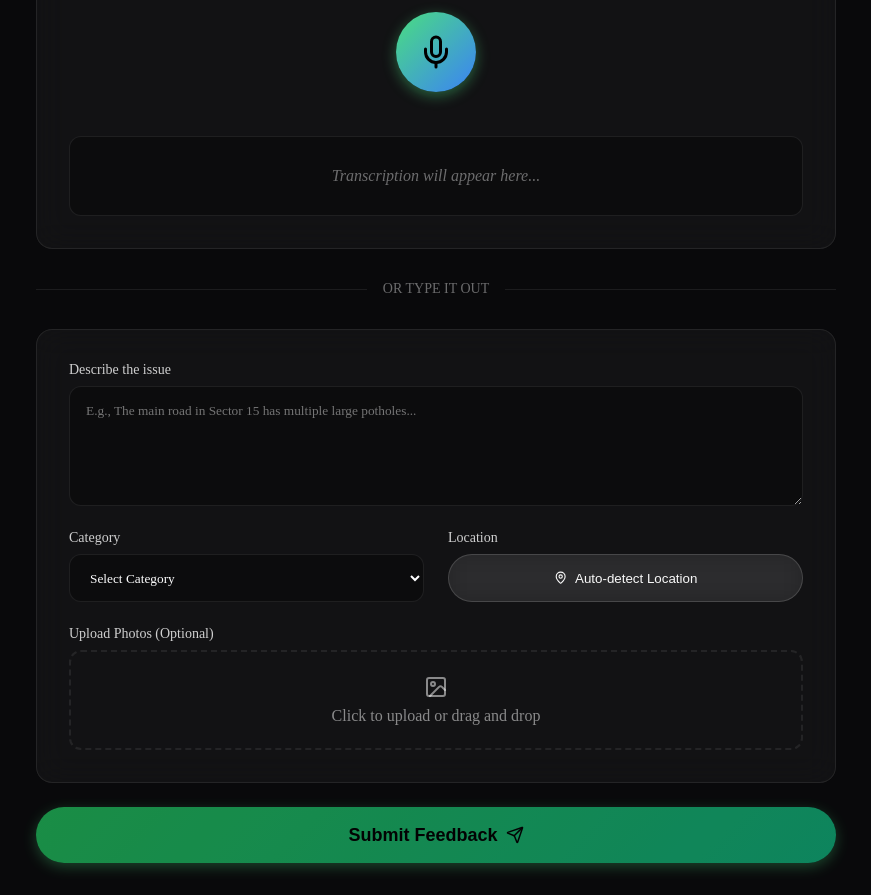
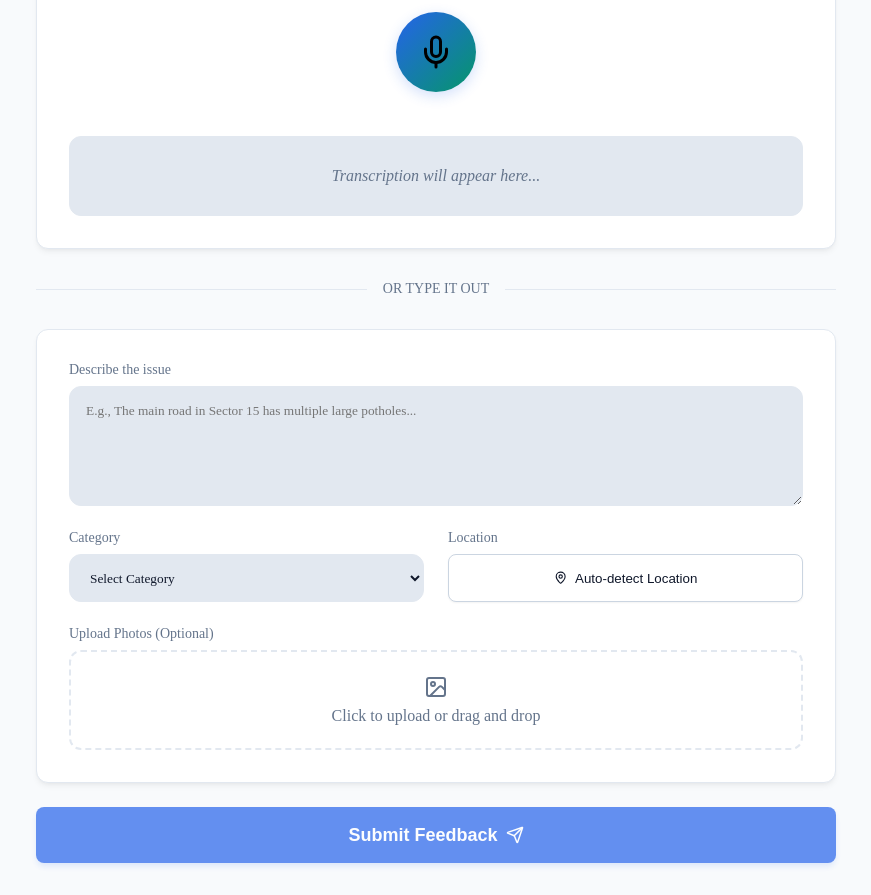
Before and after one commit to lohithabandirala/build2, a Next.js app: page /report in a window 1280 px wide. Shown: the part 380-1275 px from the top of the page, without its empty margins (204-1075 px from the left). Built offline with nearby package versions, Linux system fonts and the light colour scheme.

Commit message:
refactor(ui): overhaul design to human-centric light mode without glassmorphism

```diff
--- a/src/app/globals.css
+++ b/src/app/globals.css
@@ -1,14 +1,15 @@
 :root {
-  --background: #09090b; /* Sleek dark mode background */
-  --foreground: #fafafa; /* Light text */
-  --primary: #4ade80; /* Vibrant neon green */
-  --primary-glow: rgba(74, 222, 128, 0.4);
-  --secondary: #3b82f6; /* Electric blue */
-  --secondary-glow: rgba(59, 130, 246, 0.4);
-  --accent: #f43f5e; /* Neon pink/red */
-  --glass: rgba(255, 255, 255, 0.04);
-  --glass-border: rgba(255, 255, 255, 0.08);
-  --panel-bg: rgba(24, 24, 27, 0.6);
+  --background: #f8fafc;
+  --foreground: #0f172a;
+  --foreground-muted: #64748b;
+  --primary: #2563eb;
+  --primary-glow: rgba(37, 99, 235, 0.2);
+  --secondary: #059669;
+  --secondary-glow: rgba(5, 150, 105, 0.2);
+  --accent: #e11d48;
+  --glass: #ffffff;
+  --glass-border: #e2e8f0;
+  --panel-bg: #ffffff;
 }
 
 html,
@@ -39,45 +40,45 @@ button {
   background: none;
 }
 
-/* Glassmorphism Classes */
+/* Glassmorphism Classes replaced with Solid Panel */
 .glass-panel {
   background: var(--glass);
-  backdrop-filter: blur(16px);
-  -webkit-backdrop-filter: blur(16px);
   border: 1px solid var(--glass-border);
-  border-radius: 16px;
+  border-radius: 12px;
+  box-shadow: 0 4px 6px -1px rgba(0, 0, 0, 0.05), 0 2px 4px -2px rgba(0, 0, 0, 0.05);
 }
 
 .glass-button {
-  background: rgba(255, 255, 255, 0.08);
-  border: 1px solid rgba(255, 255, 255, 0.15);
-  backdrop-filter: blur(12px);
+  background: #ffffff;
+  border: 1px solid #cbd5e1;
   color: var(--foreground);
-  border-radius: 9999px;
+  border-radius: 8px;
   padding: 0.75rem 1.5rem;
   font-weight: 500;
   transition: all 0.2s ease-in-out;
+  box-shadow: 0 1px 2px 0 rgba(0, 0, 0, 0.05);
 }
 
 .glass-button:hover {
-  background: rgba(255, 255, 255, 0.12);
-  border-color: rgba(255, 255, 255, 0.3);
+  background: #f1f5f9;
+  border-color: #94a3b8;
   transform: translateY(-1px);
 }
 
 .primary-button {
-  background: linear-gradient(135deg, #22c55e, #10b981);
-  color: #000;
+  background: var(--primary);
+  color: #ffffff;
   border: none;
-  border-radius: 9999px;
+  border-radius: 8px;
   padding: 0.75rem 1.5rem;
   font-weight: 600;
-  box-shadow: 0 4px 14px var(--primary-glow);
+  box-shadow: 0 4px 6px -1px var(--primary-glow);
   transition: all 0.2s ease-in-out;
 }
 
 .primary-button:hover {
-  box-shadow: 0 6px 20px var(--primary-glow);
+  background: #1d4ed8;
+  box-shadow: 0 6px 8px -1px var(--primary-glow);
   transform: translateY(-2px);
 }
 
--- a/src/app/report/page.tsx
+++ b/src/app/report/page.tsx
@@ -147,7 +147,7 @@ export default function ReportPage() {
           >
             <LuCircleCheck size={64} color="var(--primary)" />
             <h2 style={{ fontSize: '2rem', fontWeight: 600 }}>Thank You!</h2>
-            <p style={{ color: 'rgba(255,255,255,0.7)', fontSize: '1.125rem' }}>
+            <p style={{ color: 'var(--foreground-muted)', fontSize: '1.125rem' }}>
               आपका संदेश प्राप्त हुआ है – your input has been recorded and is being analyzed by our AI to inform future policies.
             </p>
             <button onClick={() => { setSubmitted(false); setText(''); }} className="glass-button hover-scale" style={{ marginTop: '2rem' }}>
@@ -166,7 +166,7 @@ export default function ReportPage() {
       <main style={{ padding: '2rem 0', maxWidth: '800px', margin: '0 auto', display: 'flex', flexDirection: 'column', gap: '2rem' }}>
         <div>
           <h1 style={{ fontSize: '2.5rem', fontWeight: 700, marginBottom: '0.5rem' }}>Report an Issue</h1>
-          <p style={{ color: 'rgba(255,255,255,0.6)', fontSize: '1.125rem' }}>
+          <p style={{ color: 'var(--foreground-muted)', fontSize: '1.125rem' }}>
             Help us improve our infrastructure. Provide details via voice, text, or photos.
           </p>
         </div>
@@ -175,7 +175,7 @@ export default function ReportPage() {
 
         <div style={{ display: 'flex', alignItems: 'center', gap: '1rem' }}>
           <div style={{ height: '1px', flex: 1, background: 'var(--glass-border)' }} />
-          <span style={{ color: 'rgba(255,255,255,0.4)', fontSize: '0.875rem' }}>OR TYPE IT OUT</span>
+          <span style={{ color: 'var(--foreground-muted)', fontSize: '0.875rem' }}>OR TYPE IT OUT</span>
           <div style={{ height: '1px', flex: 1, background: 'var(--glass-border)' }} />
         </div>
 
@@ -183,18 +183,18 @@ export default function ReportPage() {
           <div className="glass-panel" style={{ padding: '2rem', display: 'flex', flexDirection: 'column', gap: '1.5rem' }}>
 
             <div style={{ display: 'flex', flexDirection: 'column', gap: '0.5rem' }}>
-              <label style={{ fontSize: '0.875rem', fontWeight: 500, color: 'rgba(255,255,255,0.8)' }}>Describe the issue</label>
+              <label style={{ fontSize: '0.875rem', fontWeight: 500, color: 'var(--foreground-muted)' }}>Describe the issue</label>
               <textarea
                 value={text}
                 onChange={(e) => setText(e.target.value)}
                 placeholder="E.g., The main road in Sector 15 has multiple large potholes..."
                 style={{
                   width: '100%', minHeight: '120px',
-                  background: 'rgba(0,0,0,0.3)',
+                  background: 'var(--glass-border)',
                   border: '1px solid var(--glass-border)',
                   borderRadius: '12px',
                   padding: '1rem',
-                  color: '#fff',
+                  color: 'var(--foreground)',
                   fontFamily: 'inherit',
                   resize: 'vertical'
                 }}
@@ -204,17 +204,17 @@ export default function ReportPage() {
 
             <div style={{ display: 'grid', gridTemplateColumns: '1fr 1fr', gap: '1.5rem' }}>
               <div style={{ display: 'flex', flexDirection: 'column', gap: '0.5rem' }}>
-                <label style={{ fontSize: '0.875rem', fontWeight: 500, color: 'rgba(255,255,255,0.8)' }}>Category</label>
+                <label style={{ fontSize: '0.875rem', fontWeight: 500, color: 'var(--foreground-muted)' }}>Category</label>
                 <select
                   value={category}
                   onChange={(e) => setCategory(e.target.value)}
                   style={{
                     width: '100%', height: '48px',
-                    background: 'rgba(0,0,0,0.3)',
+                    background: 'var(--glass-border)',
                     border: '1px solid var(--glass-border)',
                     borderRadius: '12px',
                     padding: '0 1rem',
-                    color: '#fff',
+                    color: 'var(--foreground)',
                     fontFamily: 'inherit',
                   }}
                   required
@@ -230,7 +230,7 @@ export default function ReportPage() {
               </div>
 
               <div style={{ display: 'flex', flexDirection: 'column', gap: '0.5rem' }}>
-                <label style={{ fontSize: '0.875rem', fontWeight: 500, color: 'rgba(255,255,255,0.8)' }}>Location</label>
+                <label style={{ fontSize: '0.875rem', fontWeight: 500, color: 'var(--foreground-muted)' }}>Location</label>
                 <button
                   type="button"
                   onClick={handleGetLocation}
@@ -244,13 +244,13 @@ export default function ReportPage() {
             </div>
 
             <div style={{ display: 'flex', flexDirection: 'column', gap: '0.5rem' }}>
-               <label style={{ fontSize: '0.875rem', fontWeight: 500, color: 'rgba(255,255,255,0.8)' }}>Upload Photos (Optional)</label>
+               <label style={{ fontSize: '0.875rem', fontWeight: 500, color: 'var(--foreground-muted)' }}>Upload Photos (Optional)</label>
                <label style={{
                   width: '100%', height: imagePreview ? 'auto' : '100px', minHeight: '100px',
                   border: '2px dashed var(--glass-border)',
                   borderRadius: '12px',
                   display: 'flex', flexDirection: 'column', alignItems: 'center', justifyContent: 'center',
-                  color: 'rgba(255,255,255,0.5)',
+                  color: 'var(--foreground-muted)',
                   cursor: 'pointer',
                   overflow: 'hidden'
                 }}>
--- a/src/components/MapComponent.tsx
+++ b/src/components/MapComponent.tsx
@@ -30,7 +30,7 @@ export default function MapComponent({ feedbackData }: { feedbackData: any[] })
         />
 
         {feedbackData.length === 0 && (
-          <div style={{ position: 'absolute', top: '10px', right: '10px', zIndex: 1000, background: 'rgba(0,0,0,0.8)', padding: '0.5rem 1rem', borderRadius: '4px', color: 'white' }}>
+          <div style={{ position: 'absolute', top: '10px', right: '10px', zIndex: 1000, background: 'var(--glass)', padding: '0.5rem 1rem', borderRadius: '4px', color: 'var(--foreground)' }}>
             No infrastructure issues reported yet.
           </div>
         )}
--- a/src/components/VoiceRecorder.tsx
+++ b/src/components/VoiceRecorder.tsx
@@ -68,7 +68,7 @@ export default function VoiceRecorder({ onTranscription }: VoiceRecorderProps) {
   return (
     <div className="glass-panel" style={{ padding: '2rem', display: 'flex', flexDirection: 'column', alignItems: 'center', gap: '1.5rem', width: '100%' }}>
       <h3 style={{ fontSize: '1.25rem', fontWeight: 600 }}>Record your issue</h3>
-      <p style={{ color: 'rgba(255,255,255,0.6)', textAlign: 'center' }}>
+      <p style={{ color: 'var(--foreground-muted)', textAlign: 'center' }}>
         Speak in Hindi, English, or your local language. We will automatically transcribe and process it.
       </p>
 
@@ -95,7 +95,7 @@ export default function VoiceRecorder({ onTranscription }: VoiceRecorderProps) {
             width: '80px', height: '80px',
             borderRadius: '50%',
             background: isRecording ? 'var(--accent)' : 'linear-gradient(135deg, var(--primary), var(--secondary))',
-            color: '#fff',
+            color: 'var(--foreground)',
             display: 'flex', alignItems: 'center', justifyContent: 'center',
             zIndex: 1,
             boxShadow: isRecording ? '0 0 20px rgba(244, 63, 94, 0.5)' : '0 4px 14px var(--primary-glow)',
@@ -115,7 +115,7 @@ export default function VoiceRecorder({ onTranscription }: VoiceRecorderProps) {
 
       <div style={{
         width: '100%', minHeight: '80px',
-        background: 'rgba(0,0,0,0.3)',
+        background: 'var(--glass-border)',
         borderRadius: '12px',
         padding: '1rem',
         border: '1px solid var(--glass-border)',
@@ -123,7 +123,7 @@ export default function VoiceRecorder({ onTranscription }: VoiceRecorderProps) {
         alignItems: 'center',
         justifyContent: 'center',
         fontStyle: transcript ? 'normal' : 'italic',
-        color: transcript ? '#fff' : 'rgba(255,255,255,0.4)'
+        color: transcript ? '#fff' : 'var(--foreground-muted)'
       }}>
         {isProcessing ? 'Processing audio...' : (transcript || 'Transcription will appear here...')}
       </div>
--- a/tsconfig.json
+++ b/tsconfig.json
@@ -30,5 +30,5 @@
     ".next/dev/types/**/*.ts",
     "**/*.mts"
   ],
-  "exclude": ["node_modules"]
+  "exclude": ["node_modules", "civic_issue_reporting_system-main", "scratch"]
 }
```
Also changed, not shown: replace_colors.js (added, +46 -0 lines), src/app/dashboard/page.tsx (+15 -15 lines), src/app/feed/page.tsx (+15 -15 lines), src/app/leaderboard/page.tsx (+7 -7 lines), src/app/page.tsx (+4 -4 lines).
